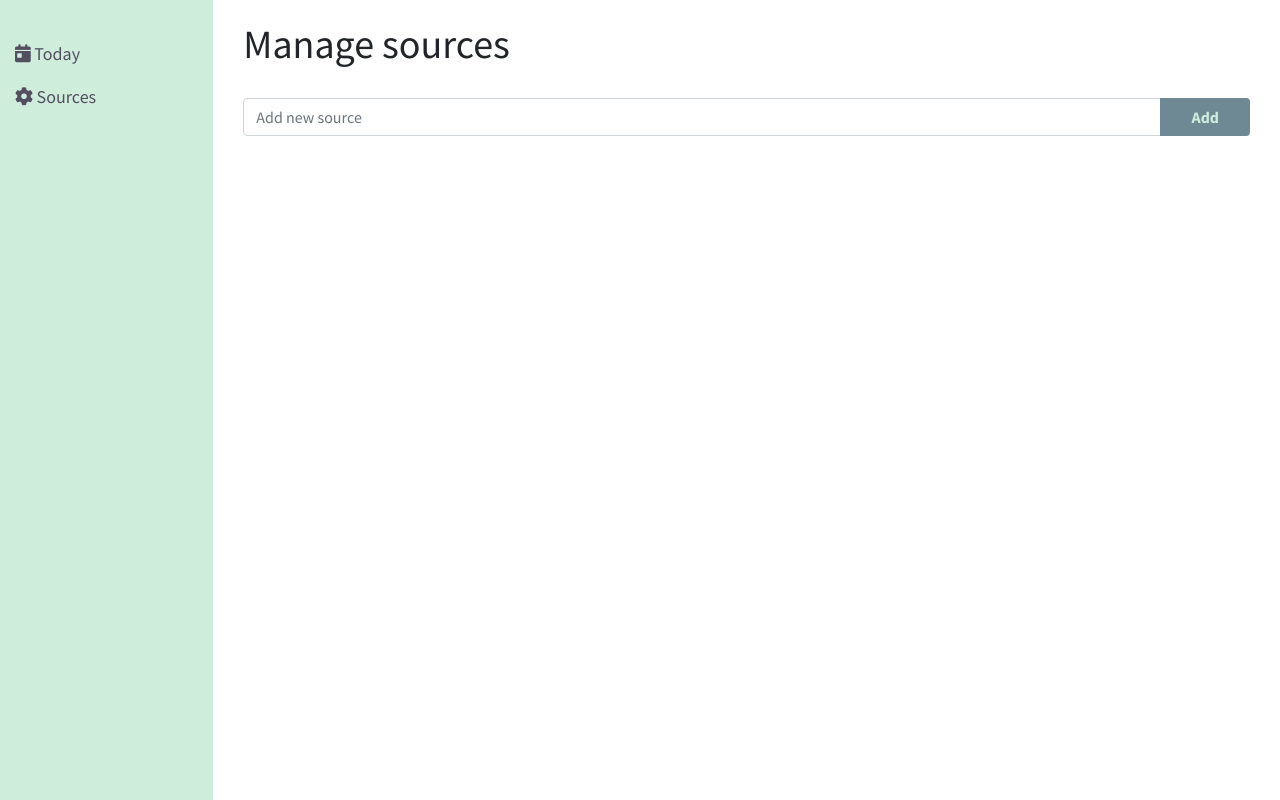
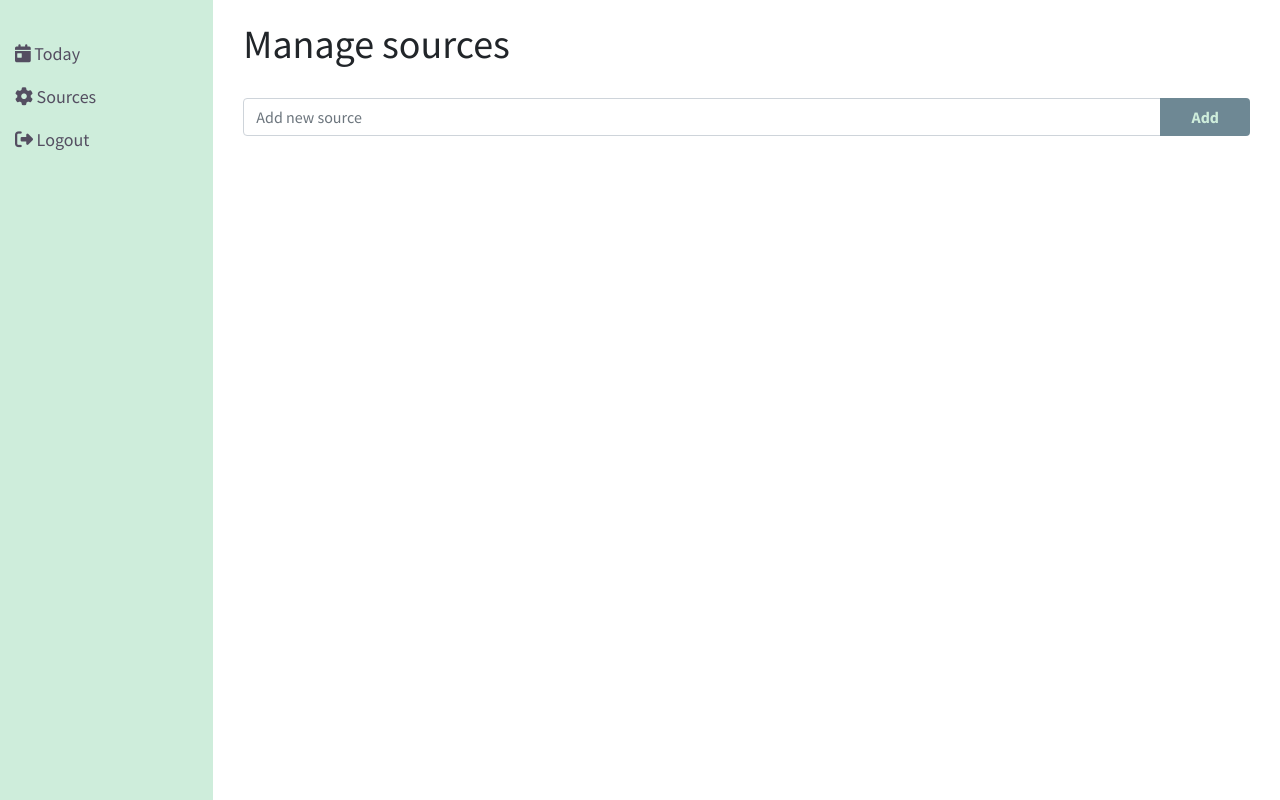
Before and after one commit to Nymfeparakit/django-rss-app, a Django app: template templates/feeds/manage_sources.html in a window 1280 px wide. Run offline with Django 3.2, Linux system fonts and the light colour scheme; the template is opened without the code that fills it, so the values that code supplies are empty; some libraries are stand-ins or nearby versions.

Commit message:
Add logout link

```diff
--- a/rss_app/settings.py
+++ b/rss_app/settings.py
@@ -133,6 +133,7 @@ STATICFILES_DIRS = [
 ]
 
 LOGIN_REDIRECT_URL = '/feeds/today'
+LOGOUT_REDIRECT_URL = '/'
 
 MEDIA_ROOT = os.path.join(BASE_DIR, 'static', 'uploads')
 MEDIA_URL = '/uploads/'
--- a/templates/base_feed.html
+++ b/templates/base_feed.html
@@ -37,6 +37,12 @@
                     Sources
                   </a>
                 </p>
+                <p>
+                  <a href="{% url 'logout' %}">
+                    <i class="fas fa-sign-out-alt"></i>
+                    Logout
+                  </a>
+                </p>
               </div>
               <div class="col-md-10">
                 {% block content %}{% endblock %}
```
